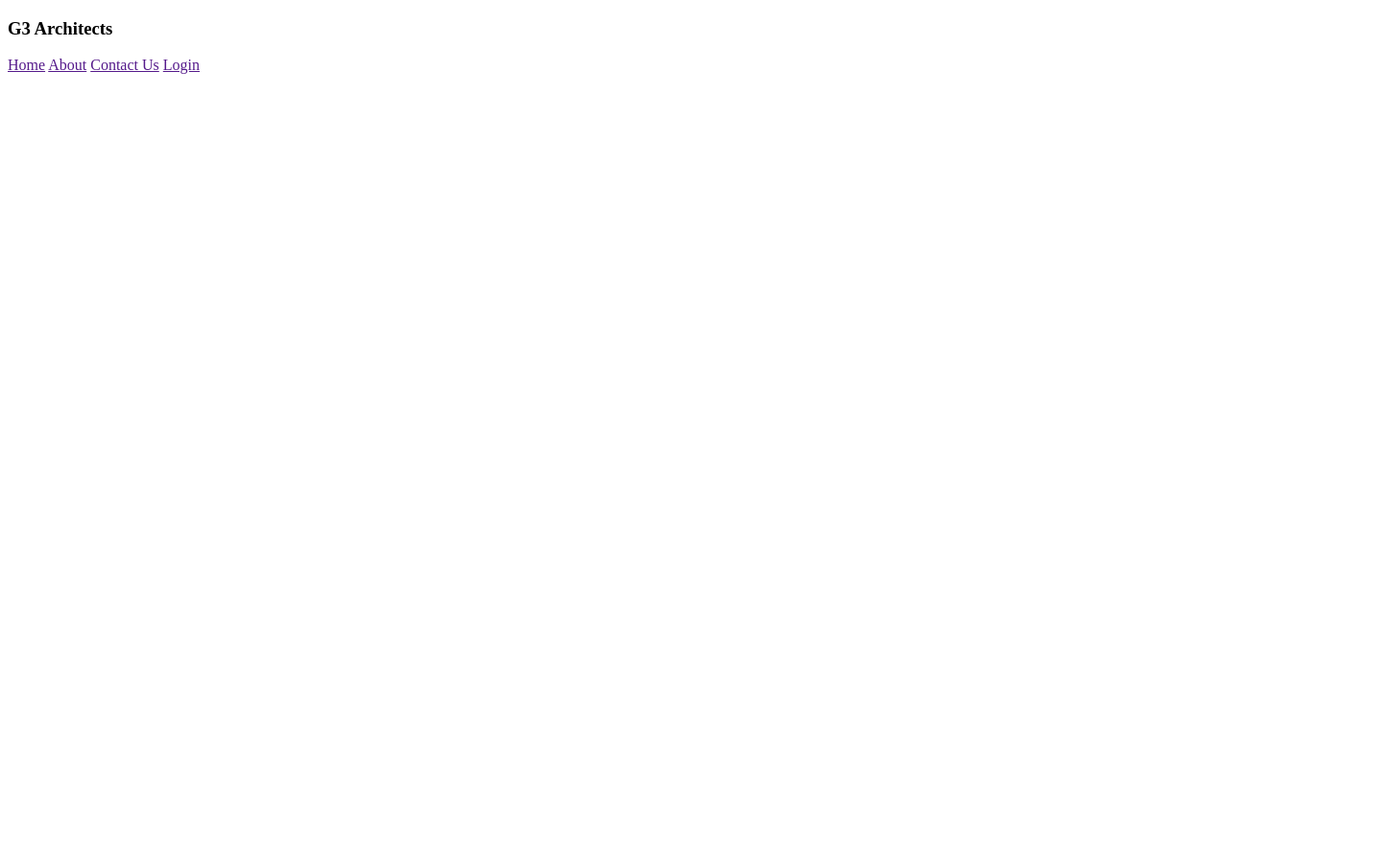
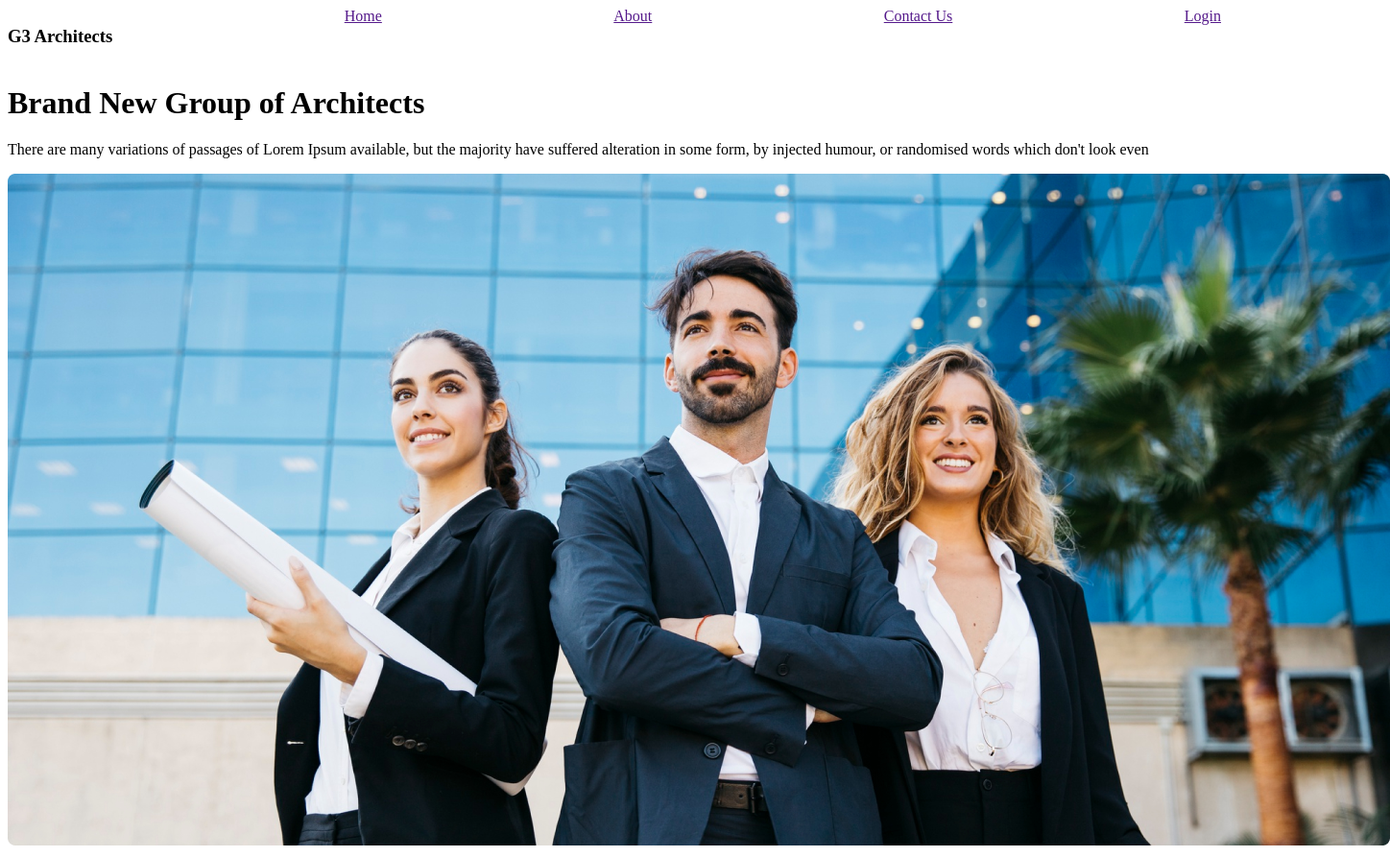
Before and after one commit to Engineer-Ashik/g3-project, a plain HTML site: page index.html in a window 1280 px wide. Shown: the whole page at 96% size, 1448 px wide, since content can reach past the window. Before the commit the page ends 800 px from the top, so only its background shows below. Drawn offline with Linux system fonts and the light colour scheme.

Commit message:
adding header

```diff
--- a/index.html
+++ b/index.html
@@ -15,6 +15,13 @@
             <a href="">Contact Us</a>
             <a href="">Login</a>
         </nav>
+
+        <section class="branner-title"></section>
+        <h1>Brand New Group of Architects </h1>
+        <p>There are many variations of passages of Lorem Ipsum available, but the majority have suffered alteration in some form, by injected humour, or randomised words which don't look even</p>
+        <section class="branner-img">
+            <img src="/images/banner.png"
+        </section>
     </header>
 
     <main>
--- a/style.css
+++ b/style.css
@@ -1,3 +1,8 @@
 h3{
     font-weight: 400px;
 }
+
+nav{
+    display: flex;
+    justify-content: space-between;
+}
```
Also changed, not shown: images/architect.png (added), images/banner.png (added), images/icons/customers.png (added), images/icons/email.png (added), images/icons/projects.png (added), images/icons/ribon.png (added), images/sponsors/amazon.png (added), images/sponsors/figma.png (added), images/sponsors/google.png (added), images/sponsors/spotify.png (added), images/sponsors/telerama.png (added), images/team1.png (added), images/team2.png (added), images/team3.png (added), 1 more files.
